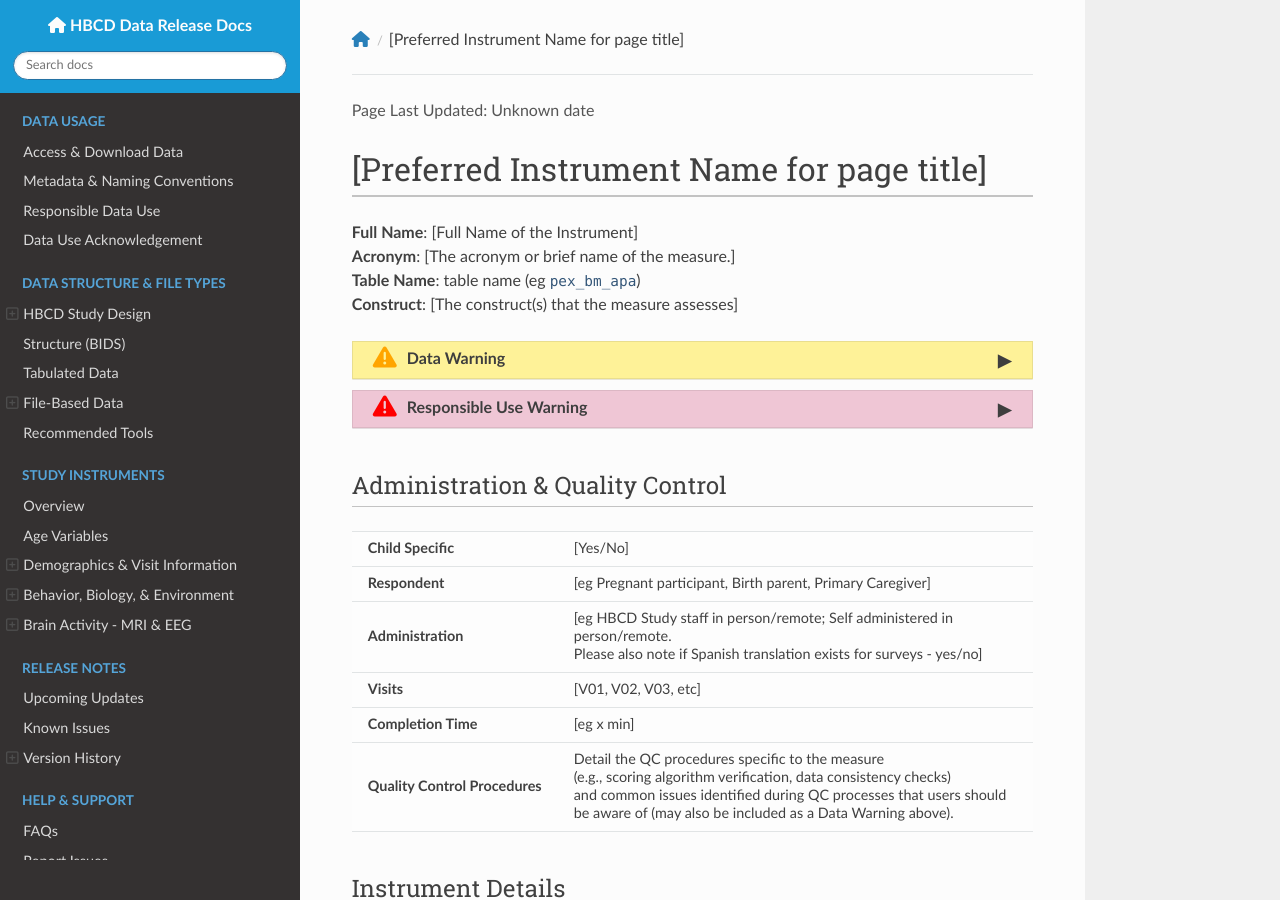
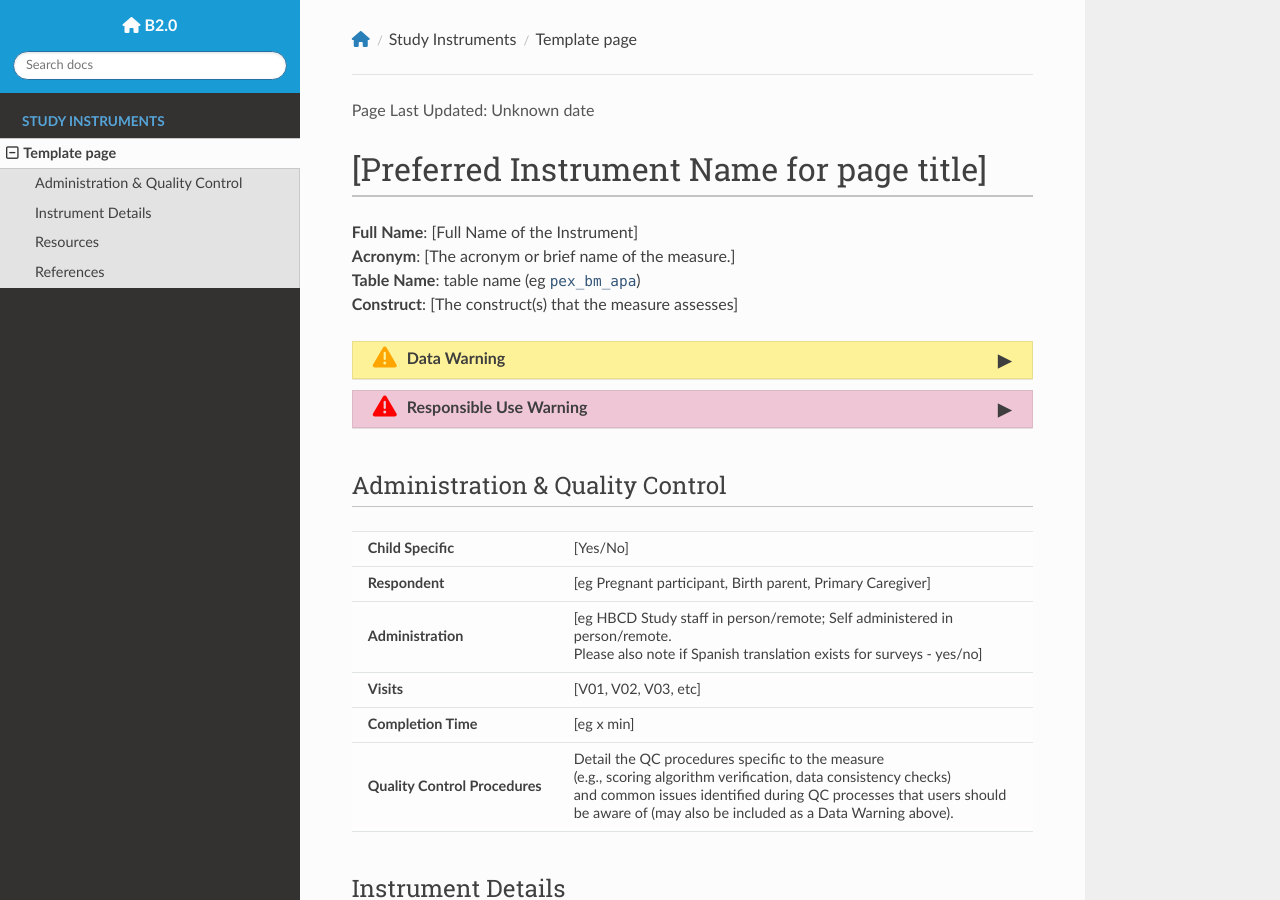
Before and after one commit to DCAN-Labs/beta-repo, an MkDocs documentation site: the page built from docs/instruments/template.md, in a window 1280 px wide and 900 px high. Built offline with MkDocs 1.6.1, drawn with Linux system fonts in a browser that asks for light colours; nearby versions of some CDN libraries; part of the change alters nothing that is shown.

Commit message:
clean up yaml

```diff
--- a/mkdocs.yml
+++ b/mkdocs.yml
@@ -1,4 +1,4 @@
-site_name: HBCD Data Release Docs
+site_name: B2.0
 
 theme:
   name: readthedocs
@@ -48,96 +48,5 @@ plugins:
 docs_dir: docs
 
 nav:
-  - Data Usage:
-    - Access & Download Data: access/download.md
-    - Metadata & Naming Conventions: access/metadata.md
-    - Responsible Data Use: access/resp_data_use.md
-    - Data Use Acknowledgement: access/dua.md
-  - Data Structure & File Types:
-    - HBCD Study Design:
-        - Study Design Logic: datacuration/studydesign.md
-        - ReproSchema: datacuration/reproschema.md
-    - Structure (BIDS): datacuration/overview.md
-    - Tabulated Data: datacuration/phenotypes.md
-    - File-Based Data:
-        - Raw File-Based Data: datacuration/rawbids.md
-        - Processed File-Based Data: datacuration/derivatives.md
-    - Recommended Tools: datacuration/recprograms.md
   - Study Instruments:
-    - Overview: instruments/index.md
-    - Age Variables: instruments/agevariables.md
-    - Demographics & Visit Information:
-        - Basic Demographics: instruments/demo/basicdemo.md
-        - Visit Information: instruments/demo/visitinfo.md
-    - Behavior, Biology, & Environment:
-        - Behavior & Caregiver-Child Interaction:
-            - ecPROMIS: instruments/bcgi/ecpromis.md
-            - IBQ-R (VSF)+BI: instruments/bcgi/ibqr.md
-            - MAPS-TL: instruments/bcgi/maps-tl.md
-        - Biospecimens & Omics:
-            - Nails: instruments/biospec/nails.md
-            - Urine: instruments/biospec/urine.md
-        - Neurocognition & Language:
-            - MLDS: instruments/neurocog/mlds.md
-            - SPM-2: instruments/neurocog/spm2.md
-        - Novel Tech & Wearable Sensors:
-            - Wearable Sensors: instruments/sensors/wearsensors.md
-            - Infant Sensor Questionnaire: instruments/sensors/questionnaire.md
-        - Physical Health:
-            - Breastfeeding: instruments/physhealth/bf.md
-            - Food Insecurity: instruments/physhealth/foodinsecurity.md
-            - Growth: instruments/physhealth/growth.md
-        - Pregnancy & Exposures:
-            - Pregnancy & Infant Health:
-                - Pregnancy Health: instruments/pregexp/preghealth/healthhx.md
-                - Exposures & Vaccines: instruments/pregexp/preghealth/vacc.md
-                - Chronic Conditions: instruments/pregexp/preghealth/chronconditions.md
-                - Illness: instruments/pregexp/preghealth/illness.md
-                - ER/Hospitalizations: instruments/pregexp/preghealth/er-hosp.md
-                - Medications: instruments/pregexp/preghealth/medications.md
-                - End of Pregnancy: instruments/pregexp/preghealth/end-preg.md
-                - Infant Health: instruments/pregexp/preghealth/infanthealth.md
-            - Mental Health:
-                - Personal & Family Psychiatric History: instruments/pregexp/mh/fam-mh.md
-                - APA 1/2: instruments/pregexp/mh/apa12.md
-                - PTSD & Acute Stress: instruments/pregexp/mh/ptsd.md
-                - Postnatal Depression: instruments/pregexp/mh/epds.md
-            - Substance Use:
-                - Assist V1, V2, & V3: instruments/pregexp/su/assist.md
-                - TLFB: instruments/pregexp/su/tlfb.md
-        - Social & Environmental Determinants:
-            - V01 Demographics: instruments/SED/v01-demo.md
-            - Baby's First Years: instruments/SED/bfy.md
-            - Unfair Treatment: instruments/SED/discr.md
-            - Intimate Partner Violence: instruments/SED/ehits.md
-            - Perceived Stress/Social Support: instruments/SED/promis.md
-            - Neighborhood Safety: instruments/SED/safety.md
-            - Protective Factors: instruments/SED/paces.md
-    - Brain Activity - MRI & EEG:
-        - Electroencephalography:
-            - Overview & Quality Control: instruments/eeg/index.md
-            - Faces Task: instruments/eeg/faces.md
-            - Auditory Mismatch Negativity Task: instruments/eeg/mmn.md
-            - Video Resting State Task: instruments/eeg/videors.md
-            - Visual Evoked Potential Task: instruments/eeg/vep.md
-        - Magnetic Resonance Imaging:
-            - Overview & MRI Protocols: instruments/mri/index.md
-            - Quality Control Procedures: instruments/mri/qc.md
-            - QC Output Summaries: instruments/mri/qc-summaries.md
-            - Structural MRI: instruments/mri/smri.md
-            - Functional MRI: instruments/mri/fmri.md
-            - Diffusion MRI: instruments/mri/dmri.md
-            - Quantitative MRI: instruments/mri/qmri.md
-            - Magnetic Resonance Spectroscopy: instruments/mri/mrs.md
-        - Processing & Analytic Standards:
-            - Processing Pipelines: instruments/processing/index.md
-            - Pipeline Software Standards: instruments/processing/standards.md
-  - Release Notes:
-    - Upcoming Updates: changelog/pending.md
-    - Known Issues: changelog/knownissues.md
-    - Version History:
-        - Release 1: changelog/versions/R1.md
-  - Help & Support:
-    - FAQs: help/faq.md
-    - Report Issues: help/reportissue.md
-    - How To Cite Release Docs: help/citation.md
+    - Template page: instruments/template.md
```
